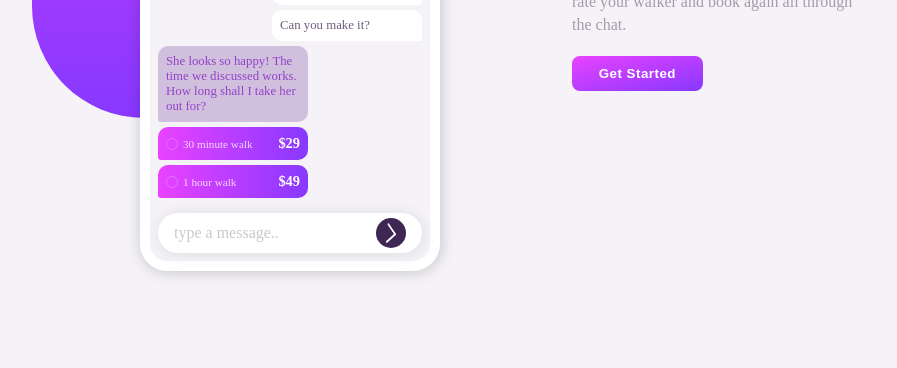
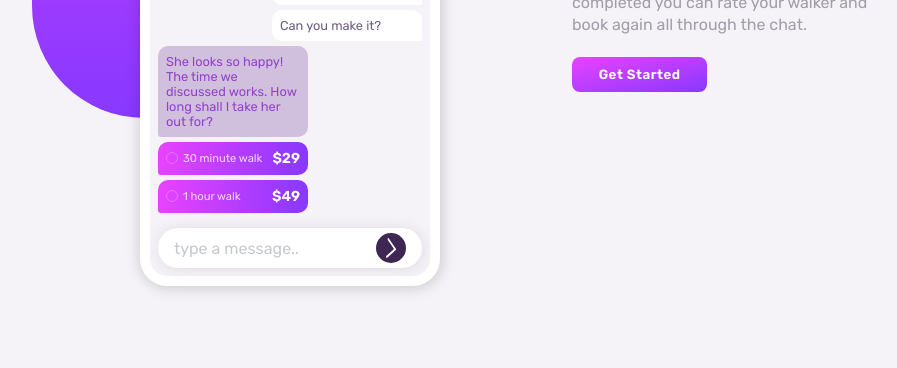
Before and after one commit to RedMwp/Ilustration, a plain HTML site: page index.html in a window 1280 px wide. Shown: the part 432-800 px from the top of the page, without its empty margins (68-965 px from the left). Drawn offline with Linux system fonts and the light colour scheme.

Commit message:
change font

```diff
--- a/index.html
+++ b/index.html
@@ -6,6 +6,9 @@
   <meta name="viewport" content="width=device-width, initial-scale=1.0"> <!-- displays site properly based on user's device -->
 
   <link rel="icon" type="image/png" sizes="32x32" href="./images/favicon-32x32.png">
+  <link rel="preconnect" href="https://fonts.googleapis.com">
+  <link rel="preconnect" href="https://fonts.gstatic.com" crossorigin>
+  <link href="https://fonts.googleapis.com/css2?family=Rubik:wght@400;600;700&display=swap" rel="stylesheet">
   <link rel="stylesheet" href="style.css">
 
   <title>Frontend Mentor | Simple Booking</title>
--- a/style.css
+++ b/style.css
@@ -4,6 +4,7 @@
   box-sizing:border-box;
   outline: none;
   list-style:none;
+  font-family: 'Rubik', sans-serif;
 }
 body{
   font-size:16px;
```
